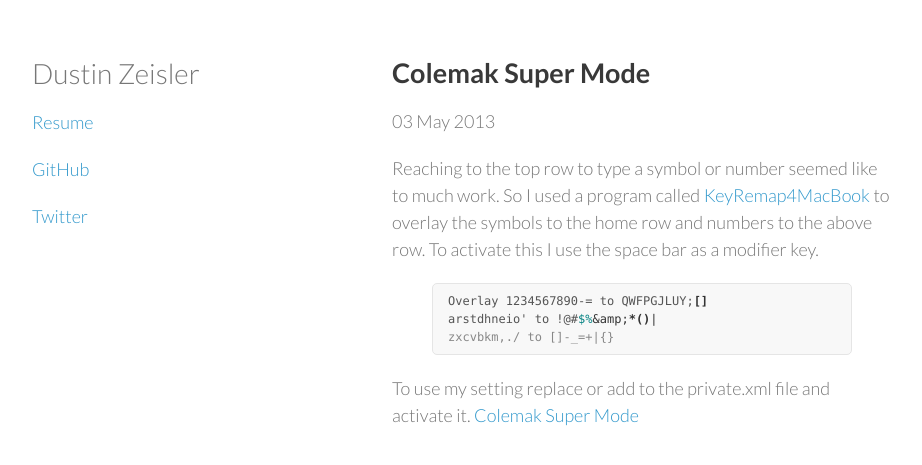
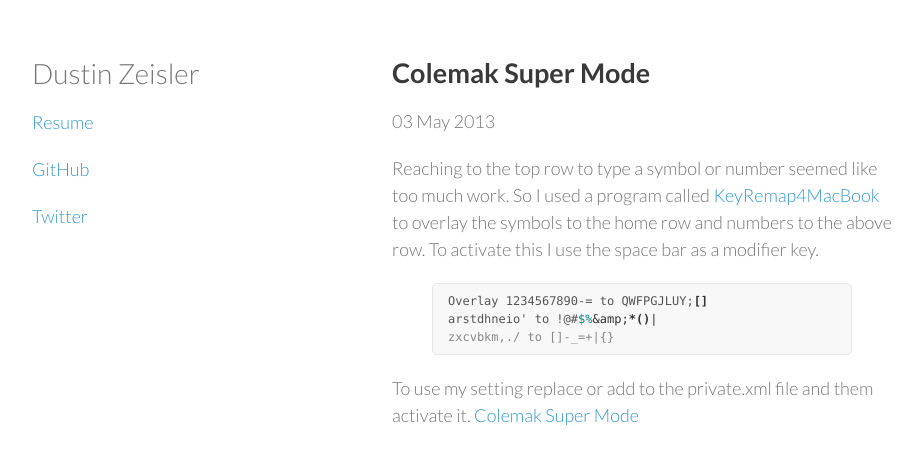
Before and after one commit to zeisler/zeisler.github.io, a Jekyll site: the page built from _posts/2013-05-03-KeyRemap4MacBook.markdown, in a window 1280 px wide. Shown: the top 465 px of the page, without its empty margins (178-1100 px from the left). Built offline with Jekyll 4.4.1, drawn with Linux system fonts in a browser that asks for light colours.

Commit message:
fix typo

```diff
--- a/_posts/2013-05-03-KeyRemap4MacBook.markdown
+++ b/_posts/2013-05-03-KeyRemap4MacBook.markdown
@@ -5,7 +5,7 @@ date: 2013-05-03
 tags: Mac Productivity Keyboard
 ---
 
-Reaching to the top row to type a symbol or number seemed like to much
+Reaching to the top row to type a symbol or number seemed like too much
 work. So I used a program called [KeyRemap4MacBook][keyremap] to overlay the symbols to the home row and numbers to the above row. To activate this I use the space bar as a modifier key.
 
 {% highlight console %}
@@ -14,7 +14,7 @@ arstdhneio' to !@#$%&amp;*()|
 zxcvbkm,./ to []-_=+|{}
 {% endhighlight %}
 
-To use my setting replace or add to the private.xml file and activate it.
+To use my setting replace or add to the private.xml file and them activate it.
 [Colemak Super Mode](/downloads/private.xml)
 
 [keyremap]: http://pqrs.org/macosx/keyremap4macbook/index.html.en)
```
